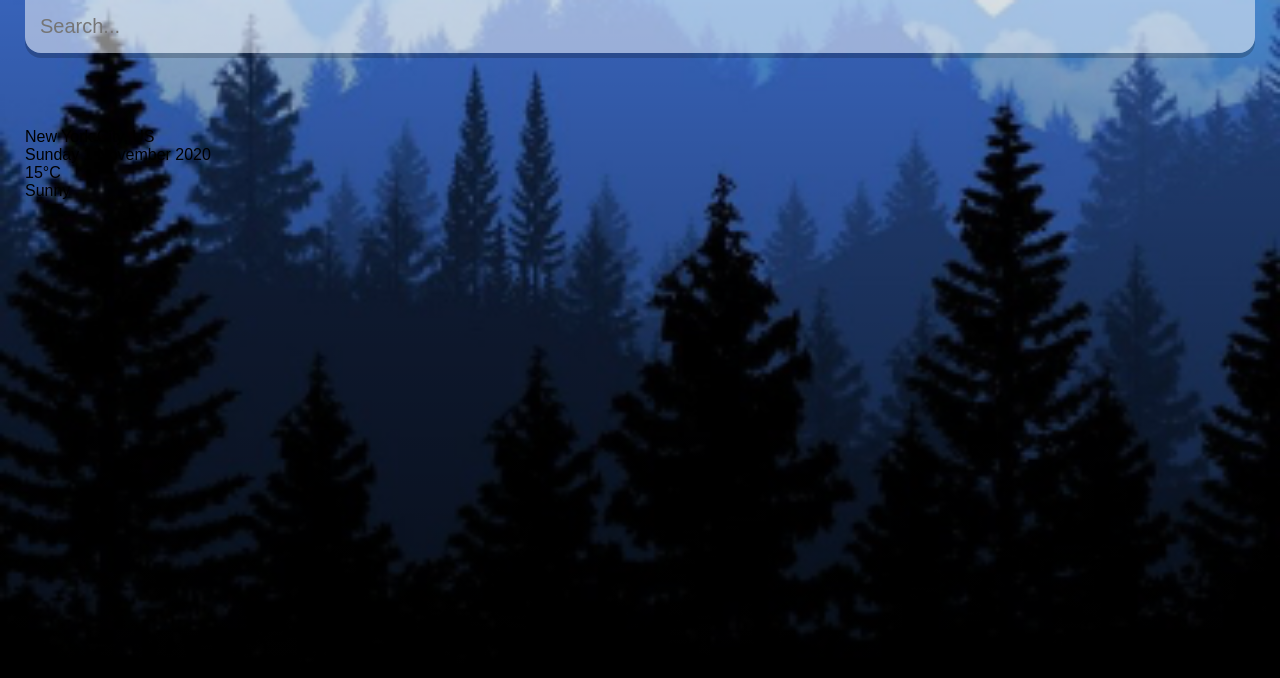
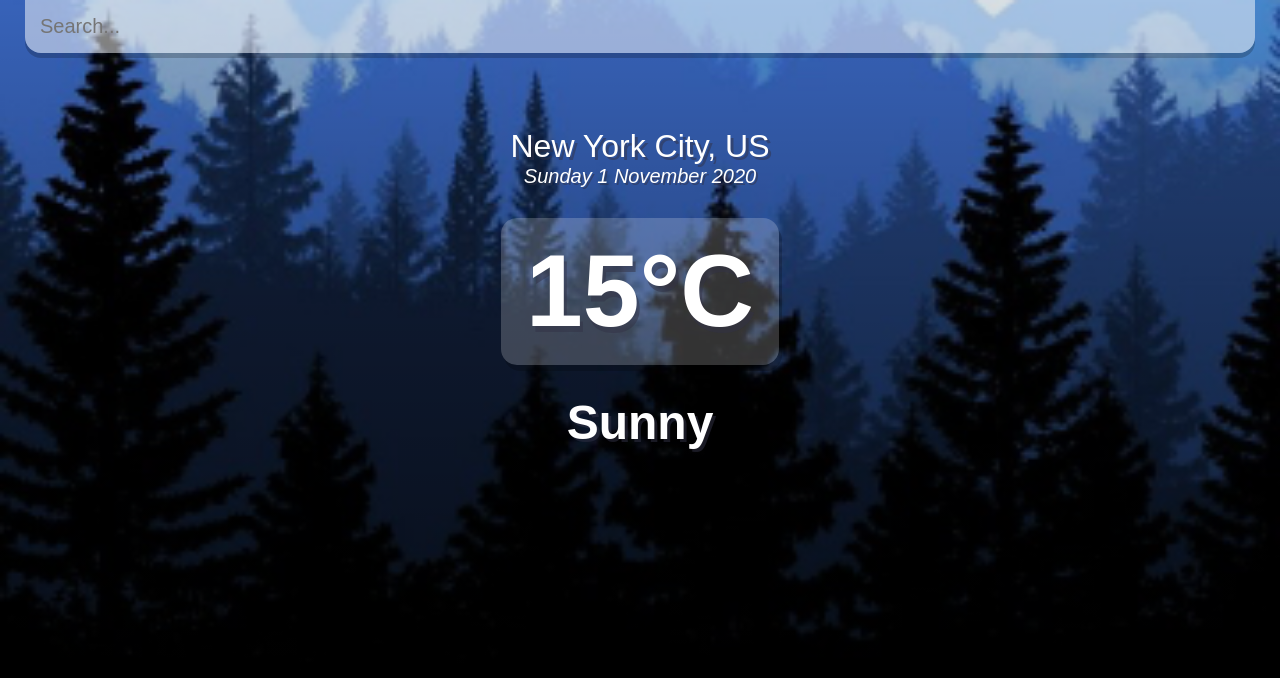
Before and after one commit to martinagabrielli/react-app, a React (Create React App) app: page / in a window 1280 px wide. Shown: the top 678 px of the page. Built offline with nearby package versions, Linux system fonts and the light colour scheme.

Commit message:
added styling

```diff
--- a/src/index.css
+++ b/src/index.css
@@ -55,3 +55,46 @@ main {
 .search-box .search-bar:focus {
   background-color: rgba(255, 255, 255, 0.75);
 }
+
+.location-box .location {
+  color: #FFF;
+  font-size: 32px;
+  font-weight: 500;
+  text-align: center;
+  text-shadow: 3px 3px rgba(50, 50, 70, 0.5);
+}
+
+.location-box .date {
+  color: #FFF;
+  font-size: 20px;
+  font-weight: 300;
+  font-style: italic;
+  text-align: center;
+  text-shadow: 2px 2px rgba(50, 50, 70, 0.5);
+}
+
+.weather-box {
+  text-align: center;
+}
+
+.weather-box .temp {
+  position: relative;
+  display: inline-block;
+  margin: 30px auto;
+  background-color: rgba(255, 255, 255, 0.2);
+  border-radius: 16px;
+  padding: 15px 25px;
+  color: #FFF;
+  font-size: 102px;
+  font-weight: 900;
+  text-shadow: 3px 6px rgba(50, 50, 70, 0.5);
+  text-align: center;
+  box-shadow: 3px 6px rgba(0, 0, 0, 0.2);
+}
+
+.weather-box .weather {
+  color: #FFF;
+  font-size: 48px;
+  font-weight: 700;
+  text-shadow: 3px 3px rgba(50, 50, 70, 0.5);
+}
```
